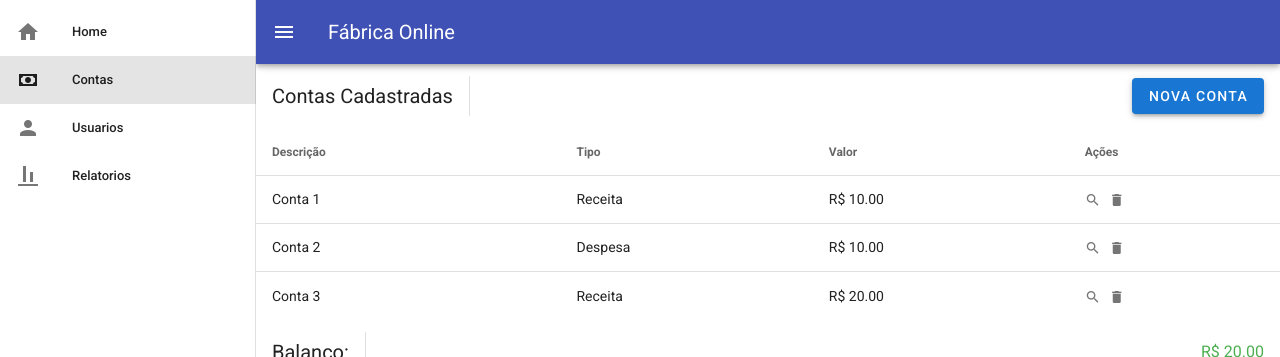
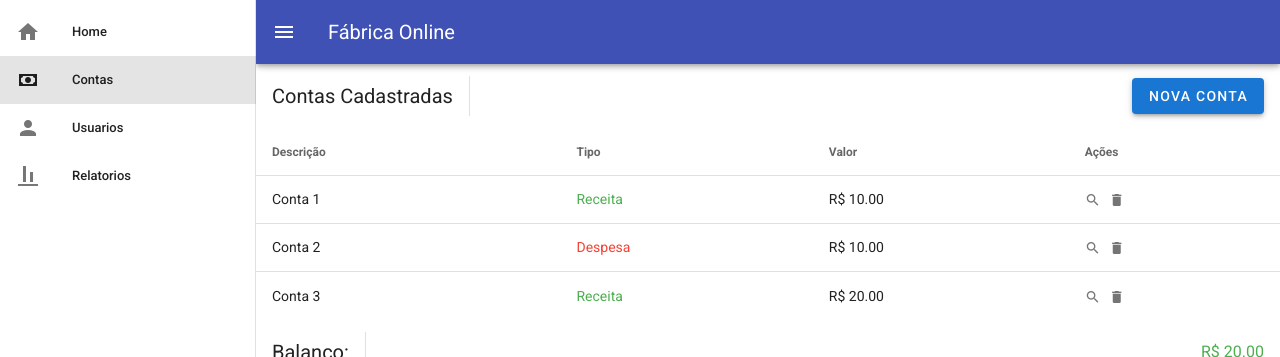
Before and after one commit to victorh5/controleContas-HT, a Vue app: page /#/contas in a window 1280 px wide. Shown: the top 357 px of the page. Built offline with nearby package versions, Linux system fonts and the light colour scheme.

Commit message:
update contas.vue

```diff
--- a/src/views/contas.vue
+++ b/src/views/contas.vue
@@ -106,6 +106,13 @@
         </v-icon>
         <v-icon small @click="excluir(item)"> mdi-delete </v-icon>
       </template>
+
+      <template v-slot:[`item.tipo`]="{ item }">
+        <div :class="item.tipo === 'Receita' ? 'green--text' : 'red--text'">
+          {{ item.tipo }}
+        </div>
+      </template>
+
       <template v-slot:[`item.valor`]="{ item }">
         R$ {{ item.valor.toFixed(2) }}
       </template>
```
